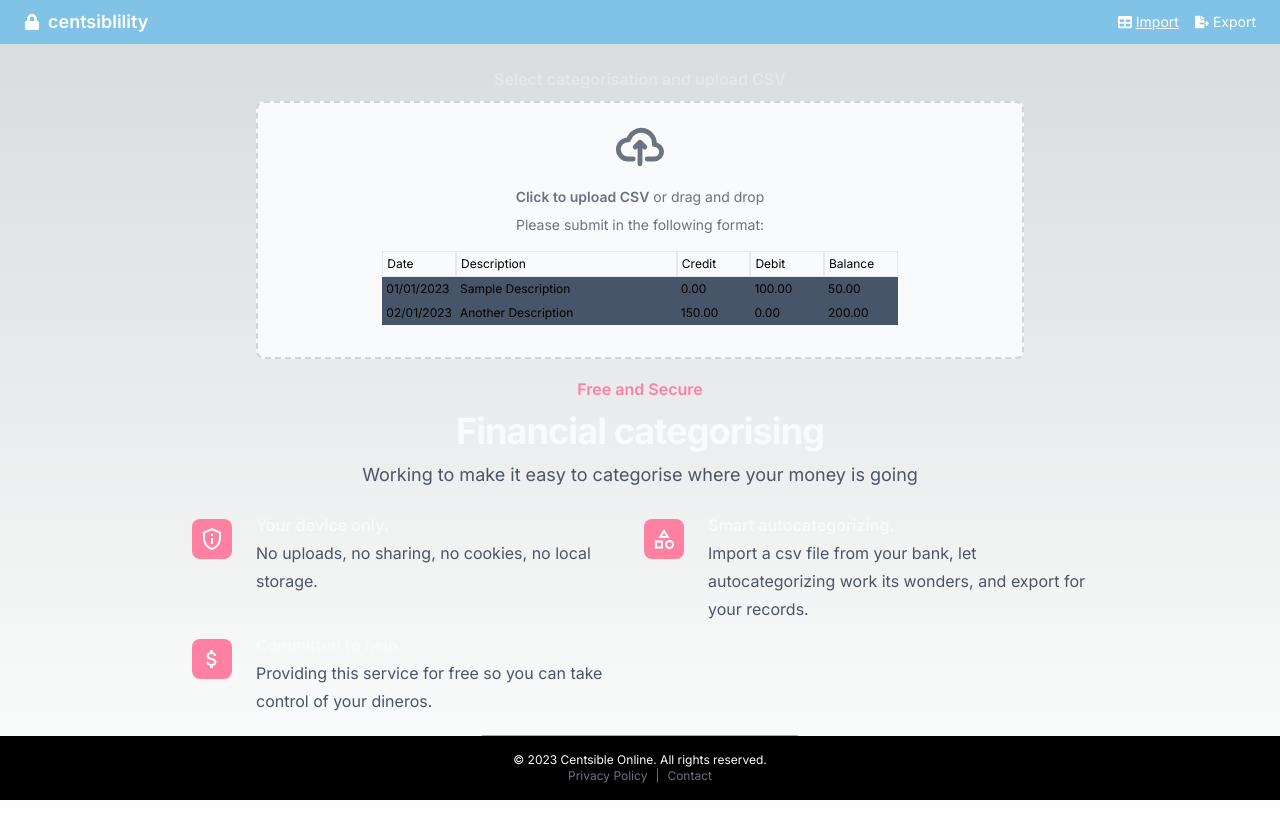
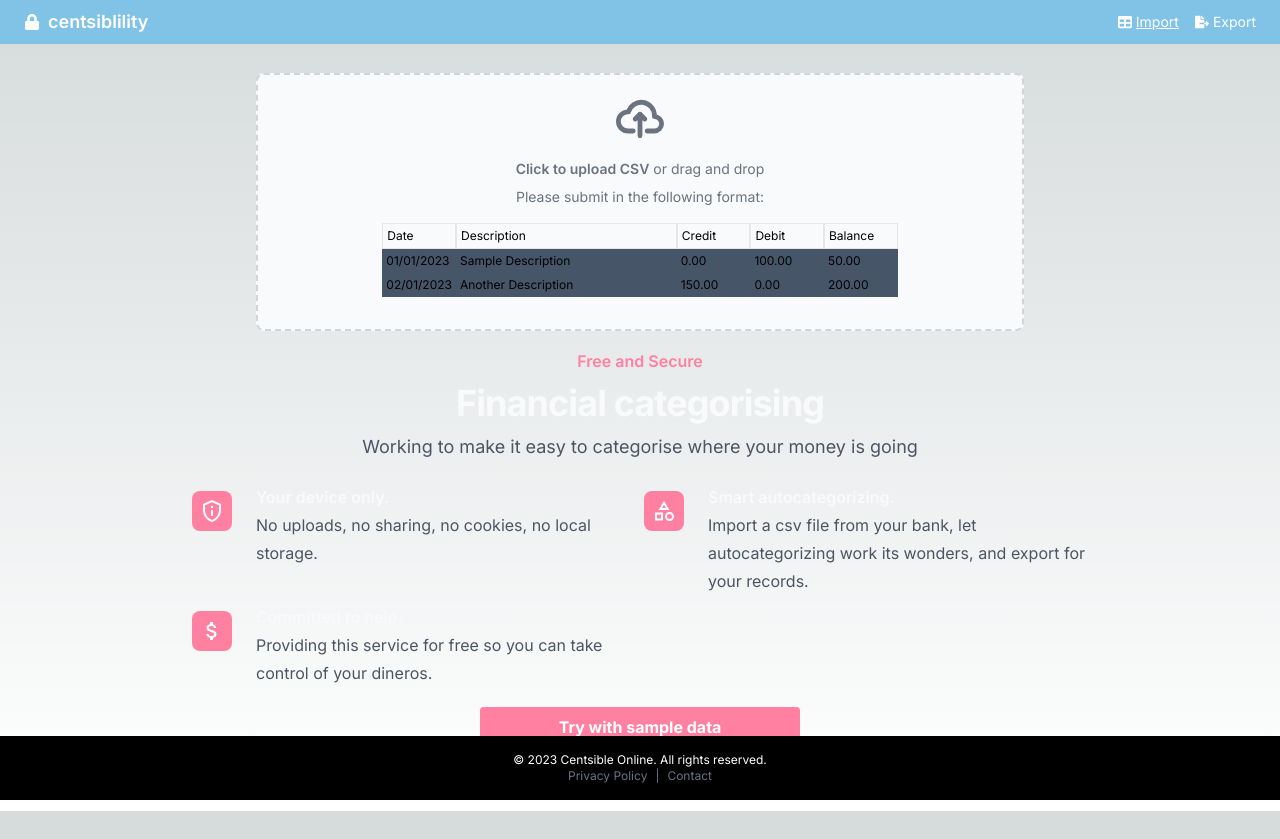
Before and after one commit to mitchellabrouwer/financial-categoriser, a Next.js app: page / in a window 1280 px wide. After the commit the page ends 811 px from the top, so only its background shows below. Built offline with nearby package versions, Linux system fonts and the light colour scheme; no server answers.

Commit message:
chore: temporarily remove ai option

```diff
--- a/src/components/Dashboard.tsx
+++ b/src/components/Dashboard.tsx
@@ -92,9 +92,9 @@
             <div className="w-full">
               {activeView === "import" && (
                 <>
-                  <h2 className="text-base font-semibold leading-7 text-gray-200 md:text-center">
+                  {/* <h2 className="text-base font-semibold leading-7 text-gray-200 md:text-center">
                     Select categorisation and upload CSV
-                  </h2>
+                  </h2> */}
                   {/* <div className="flex w-full justify-center">
                     <ModelSelect onChange={handleModelChange} />
                   </div> */}
```
